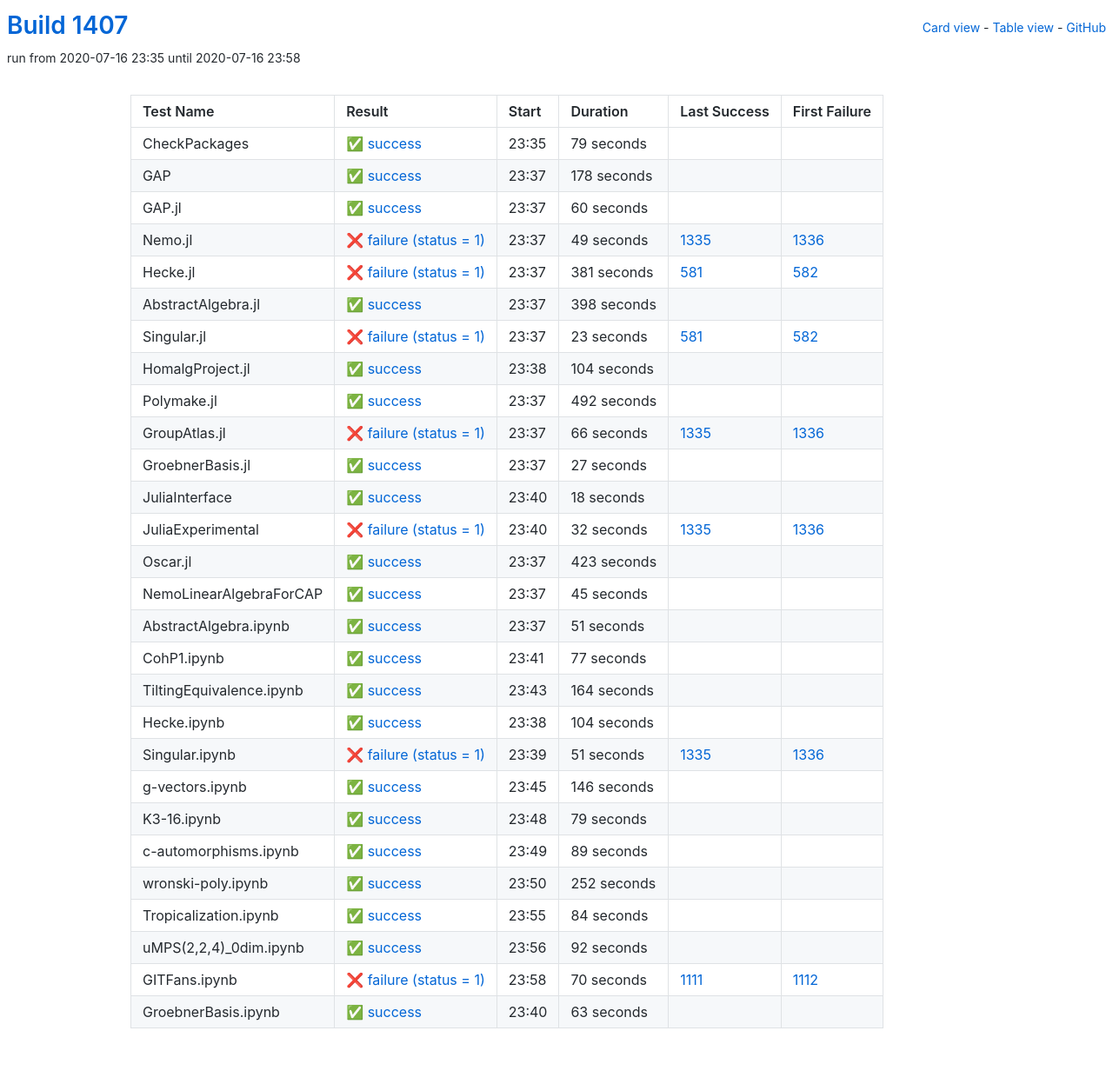
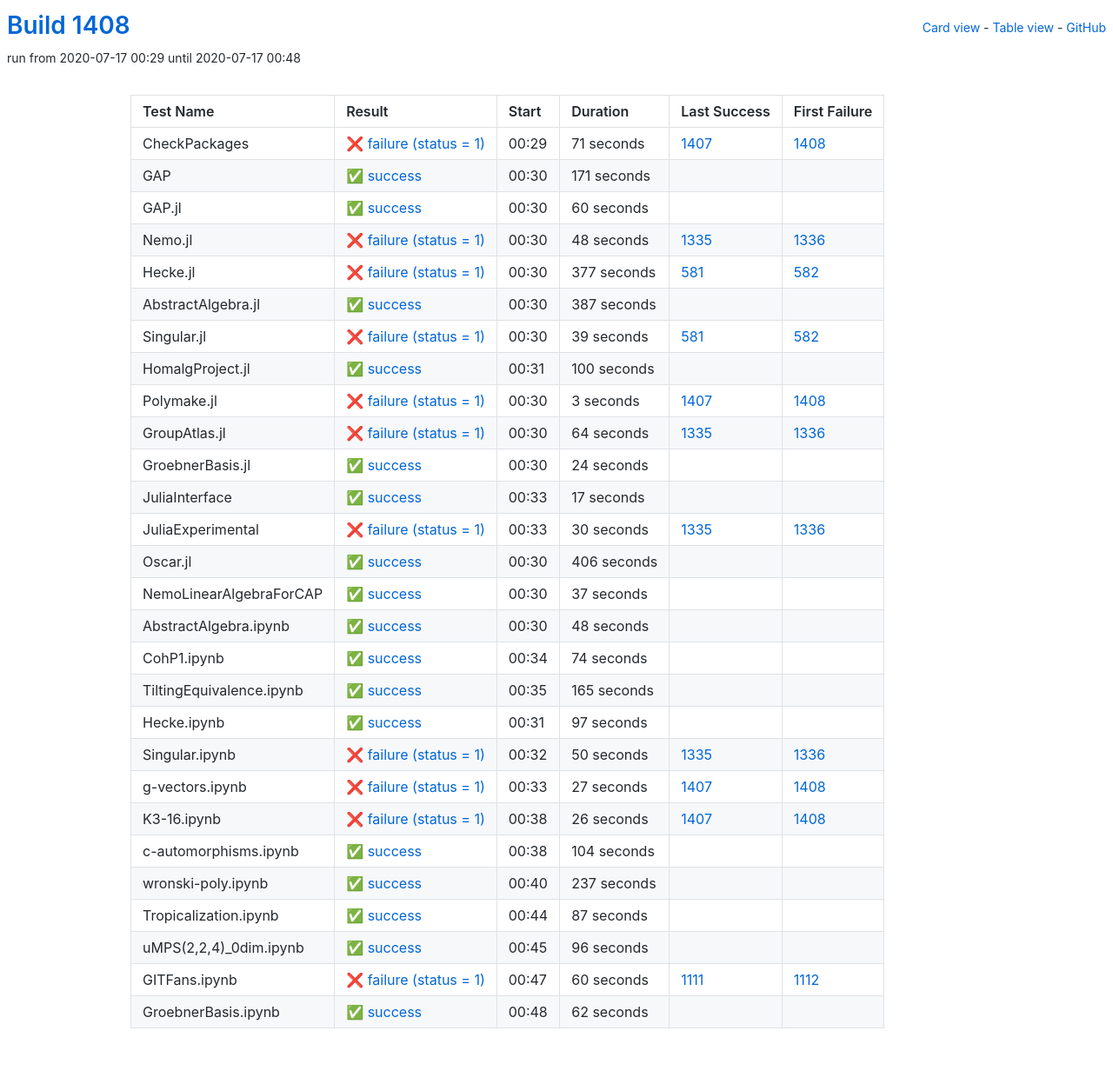
Before and after one commit to oscar-system/oscar-ci-status-1.4, a Jekyll site: the page built from table.html, in a window 1280 px wide. Shown: the whole page at 87% size. Built offline with Jekyll 4.4.1, drawn with Linux system fonts in a browser that asks for light colours.

Commit message:
Build #1408

```diff
--- a/_data/ci.yml
+++ b/_data/ci.yml
@@ -1,6 +1,6 @@
 ---
-build: 1407
-build_url: https://oscarci.mathematik.uni-kl.de/job/oscar-julia-1.4/1407/
+build: 1408
+build_url: https://oscarci.mathematik.uni-kl.de/job/oscar-julia-1.4/1408/
 job: oscar-julia-1.4
 organization: oscar-system
 repo: oscar-ci-status-1.4
@@ -8,32 +8,32 @@ repourl: https://github.com/oscar-system/oscar-ci-status-1.4
 tests:
 - name: CheckPackages
   id: checkpackages
-  log: https://oscarci.mathematik.uni-kl.de/job/oscar-julia-1.4/1407/artifact/logs/build-1407/CheckPackages.log
-  start: 2020-07-16 23:35
+  log: https://oscarci.mathematik.uni-kl.de/job/oscar-julia-1.4/1408/artifact/logs/build-1408/CheckPackages.log
+  start: 2020-07-17 00:29
+  success: false
+  exitcode: 1
+  status: failure
+  duration: 71
+  last_success: 1407
+  last_success_url: https://oscarci.mathematik.uni-kl.de/job/oscar-julia-1.4/1407/
+  first_failure: 1408
+  first_failure_url: https://oscarci.mathematik.uni-kl.de/job/oscar-julia-1.4/1408/
+- name: GAP
+  id: gap
+  log: https://oscarci.mathematik.uni-kl.de/job/oscar-julia-1.4/1408/artifact/logs/build-1408/GAP.log
+  start: 2020-07-17 00:30
   success: true
   exitcode: 0
   status: success
-  duration: 79
-  last_success: false
-  last_success_url:
-  first_failure: false
-  first_failure_url:
-- name: GAP
-  id: gap
-  log: https://oscarci.mathematik.uni-kl.de/job/oscar-julia-1.4/1407/artifact/logs/build-1407/GAP.log
-  start: 2020-07-16 23:37
-  success: true
-  exitcode: 0
-  status: success
-  duration: 178
+  duration: 171
   last_success: false
   last_success_url:
   first_failure: false
   first_failure_url:
 - name: GAP.jl
   id: gap-jl
-  log: https://oscarci.mathematik.uni-kl.de/job/oscar-julia-1.4/1407/artifact/logs/build-1407/GAP.jl.log
-  start: 2020-07-16 23:37
+  log: https://oscarci.mathematik.uni-kl.de/job/oscar-julia-1.4/1408/artifact/logs/build-1408/GAP.jl.log
+  start: 2020-07-17 00:30
   success: true
   exitcode: 0
   status: success
@@ -44,56 +44,236 @@ tests:
   first_failure_url:
 - name: Nemo.jl
   id: nemo-jl
-  log: https://oscarci.mathematik.uni-kl.de/job/oscar-julia-1.4/1407/artifact/logs/build-1407/Nemo.jl.log
-  start: 2020-07-16 23:37
+  log: https://oscarci.mathematik.uni-kl.de/job/oscar-julia-1.4/1408/artifact/logs/build-1408/Nemo.jl.log
+  start: 2020-07-17 00:30
   success: false
   exitcode: 1
   status: failure
-  duration: 49
+  duration: 48
   last_success: 1335
   last_success_url: https://oscarci.mathematik.uni-kl.de/job/oscar-julia-1.4/1335/
   first_failure: 1336
   first_failure_url: https://oscarci.mathematik.uni-kl.de/job/oscar-julia-1.4/1336/
 - name: Hecke.jl
   id: hecke-jl
-  log: https://oscarci.mathematik.uni-kl.de/job/oscar-julia-1.4/1407/artifact/logs/build-1407/Hecke.jl.log
-  start: 2020-07-16 23:37
+  log: https://oscarci.mathematik.uni-kl.de/job/oscar-julia-1.4/1408/artifact/logs/build-1408/Hecke.jl.log
+  start: 2020-07-17 00:30
   success: false
   exitcode: 1
   status: failure
-  duration: 381
+  duration: 377
   last_success: 581
   last_success_url: https://oscarci.mathematik.uni-kl.de/job/oscar-julia-1.4/581/
   first_failure: 582
   first_failure_url: https://oscarci.mathematik.uni-kl.de/job/oscar-julia-1.4/582/
 - name: AbstractAlgebra.jl
   id: abstractalgebra-jl
-  log: https://oscarci.mathematik.uni-kl.de/job/oscar-julia-1.4/1407/artifact/logs/build-1407/AbstractAlgebra.jl.log
-  start: 2020-07-16 23:37
+  log: https://oscarci.mathematik.uni-kl.de/job/oscar-julia-1.4/1408/artifact/logs/build-1408/AbstractAlgebra.jl.log
+  start: 2020-07-17 00:30
   success: true
   exitcode: 0
   status: success
-  duration: 398
+  duration: 387
   last_success: false
   last_success_url:
   first_failure: false
   first_failure_url:
 - name: Singular.jl
   id: singular-jl
-  log: https://oscarci.mathematik.uni-kl.de/job/oscar-julia-1.4/1407/artifact/logs/build-1407/Singular.jl.log
-  start: 2020-07-16 23:37
+  log: https://oscarci.mathematik.uni-kl.de/job/oscar-julia-1.4/1408/artifact/logs/build-1408/Singular.jl.log
+  start: 2020-07-17 00:30
   success: false
   exitcode: 1
   status: failure
-  duration: 23
+  duration: 39
   last_success: 581
   last_success_url: https://oscarci.mathematik.uni-kl.de/job/oscar-julia-1.4/581/
   first_failure: 582
   first_failure_url: https://oscarci.mathematik.uni-kl.de/job/oscar-julia-1.4/582/
 - name: HomalgProject.jl
   id: homalgproject-jl
-  log: https://oscarci.mathematik.uni-kl.de/job/oscar-julia-1.4/1407/artifact/logs/build-1407/HomalgProject.jl.log
-  start: 2020-07-16 23:38
+  log: https://oscarci.mathematik.uni-kl.de/job/oscar-julia-1.4/1408/artifact/logs/build-1408/HomalgProject.jl.log
+  start: 2020-07-17 00:31
+  success: true
+  exitcode: 0
+  status: success
+  duration: 100
+  last_success: false
+  last_success_url:
+  first_failure: false
+  first_failure_url:
+- name: Polymake.jl
+  id: polymake-jl
+  log: https://oscarci.mathematik.uni-kl.de/job/oscar-julia-1.4/1408/artifact/logs/build-1408/Polymake.jl.log
+  start: 2020-07-17 00:30
+  success: false
+  exitcode: 1
+  status: failure
+  duration: 3
+  last_success: 1407
+  last_success_url: https://oscarci.mathematik.uni-kl.de/job/oscar-julia-1.4/1407/
+  first_failure: 1408
+  first_failure_url: https://oscarci.mathematik.uni-kl.de/job/oscar-julia-1.4/1408/
+- name: GroupAtlas.jl
+  id: groupatlas-jl
+  log: https://oscarci.mathematik.uni-kl.de/job/oscar-julia-1.4/1408/artifact/logs/build-1408/GroupAtlas.jl.log
+  start: 2020-07-17 00:30
+  success: false
+  exitcode: 1
+  status: failure
+  duration: 64
+  last_success: 1335
+  last_success_url: https://oscarci.mathematik.uni-kl.de/job/oscar-julia-1.4/1335/
+  first_failure: 1336
+  first_failure_url: https://oscarci.mathematik.uni-kl.de/job/oscar-julia-1.4/1336/
+- name: GroebnerBasis.jl
+  id: groebnerbasis-jl
+  log: https://oscarci.mathematik.uni-kl.de/job/oscar-julia-1.4/1408/artifact/logs/build-1408/GroebnerBasis.jl.log
+  start: 2020-07-17 00:30
+  success: true
+  exitcode: 0
+  status: success
+  duration: 24
+  last_success: false
+  last_success_url:
+  first_failure: false
+  first_failure_url:
+- name: JuliaInterface
+  id: juliainterface
+  log: https://oscarci.mathematik.uni-kl.de/job/oscar-julia-1.4/1408/artifact/logs/build-1408/JuliaInterface.log
+  start: 2020-07-17 00:33
+  success: true
+  exitcode: 0
+  status: success
+  duration: 17
+  last_success: false
+  last_success_url:
+  first_failure: false
+  first_failure_url:
+- name: JuliaExperimental
+  id: juliaexperimental
+  log: https://oscarci.mathematik.uni-kl.de/job/oscar-julia-1.4/1408/artifact/logs/build-1408/JuliaExperimental.log
+  start: 2020-07-17 00:33
+  success: false
+  exitcode: 1
+  status: failure
+  duration: 30
+  last_success: 1335
+  last_success_url: https://oscarci.mathematik.uni-kl.de/job/oscar-julia-1.4/1335/
+  first_failure: 1336
+  first_failure_url: https://oscarci.mathematik.uni-kl.de/job/oscar-julia-1.4/1336/
+- name: Oscar.jl
+  id: oscar-jl
+  log: https://oscarci.mathematik.uni-kl.de/job/oscar-julia-1.4/1408/artifact/logs/build-1408/Oscar.jl.log
+  start: 2020-07-17 00:30
+  success: true
+  exitcode: 0
+  status: success
+  duration: 406
+  last_success: false
+  last_success_url:
+  first_failure: false
+  first_failure_url:
+- name: NemoLinearAlgebraForCAP
+  id: nemolinearalgebraforcap
+  log: https://oscarci.mathematik.uni-kl.de/job/oscar-julia-1.4/1408/artifact/logs/build-1408/NemoLinearAlgebraForCAP.log
+  start: 2020-07-17 00:30
+  success: true
+  exitcode: 0
+  status: success
+  duration: 37
+  last_success: false
+  last_success_url:
+  first_failure: false
+  first_failure_url:
+- name: AbstractAlgebra.ipynb
+  id: abstractalgebra-ipynb
+  log: https://oscarci.mathematik.uni-kl.de/job/oscar-julia-1.4/1408/artifact/logs/build-1408/AbstractAlgebra.ipynb.log
+  start: 2020-07-17 00:30
+  success: true
+  exitcode: 0
+  status: success
+  duration: 48
+  last_success: false
+  last_success_url:
+  first_failure: false
+  first_failure_url:
+- name: CohP1.ipynb
+  id: cohp1-ipynb
+  log: https://oscarci.mathematik.uni-kl.de/job/oscar-julia-1.4/1408/artifact/logs/build-1408/CohP1.ipynb.log
+  start: 2020-07-17 00:34
+  success: true
+  exitcode: 0
+  status: success
+  duration: 74
+  last_success: false
+  last_success_url:
+  first_failure: false
+  first_failure_url:
+- name: TiltingEquivalence.ipynb
+  id: tiltingequivalence-ipynb
+  log: https://oscarci.mathematik.uni-kl.de/job/oscar-julia-1.4/1408/artifact/logs/build-1408/TiltingEquivalence.ipynb.log
+  start: 2020-07-17 00:35
+  success: true
+  exitcode: 0
+  status: success
+  duration: 165
+  last_success: false
+  last_success_url:
+  first_failure: false
+  first_failure_url:
+- name: Hecke.ipynb
+  id: hecke-ipynb
+  log: https://oscarci.mathematik.uni-kl.de/job/oscar-julia-1.4/1408/artifact/logs/build-1408/Hecke.ipynb.log
+  start: 2020-07-17 00:31
+  success: true
+  exitcode: 0
+  status: success
+  duration: 97
+  last_success: false
+  last_success_url:
+  first_failure: false
+  first_failure_url:
+- name: Singular.ipynb
+  id: singular-ipynb
+  log: https://oscarci.mathematik.uni-kl.de/job/oscar-julia-1.4/1408/artifact/logs/build-1408/Singular.ipynb.log
+  start: 2020-07-17 00:32
+  success: false
+  exitcode: 1
+  status: failure
+  duration: 50
+  last_success: 1335
+  last_success_url: https://oscarci.mathematik.uni-kl.de/job/oscar-julia-1.4/1335/
+  first_failure: 1336
+  first_failure_url: https://oscarci.mathematik.uni-kl.de/job/oscar-julia-1.4/1336/
+- name: g-vectors.ipynb
+  id: g-vectors-ipynb
+  log: https://oscarci.mathematik.uni-kl.de/job/oscar-julia-1.4/1408/artifact/logs/build-1408/g-vectors.ipynb.log
+  start: 2020-07-17 00:33
+  success: false
+  exitcode: 1
+  status: failure
+  duration: 27
+  last_success: 1407
+  last_success_url: https://oscarci.mathematik.uni-kl.de/job/oscar-julia-1.4/1407/
+  first_failure: 1408
+  first_failure_url: https://oscarci.mathematik.uni-kl.de/job/oscar-julia-1.4/1408/
+- name: K3-16.ipynb
+  id: k3-16-ipynb
+  log: https://oscarci.mathematik.uni-kl.de/job/oscar-julia-1.4/1408/artifact/logs/build-1408/K3-16.ipynb.log
+  start: 2020-07-17 00:38
+  success: false
+  exitcode: 1
+  status: failure
+  duration: 26
+  last_success: 1407
+  last_success_url: https://oscarci.mathematik.uni-kl.de/job/oscar-julia-1.4/1407/
+  first_failure: 1408
+  first_failure_url: https://oscarci.mathematik.uni-kl.de/job/oscar-julia-1.4/1408/
+- name: c-automorphisms.ipynb
+  id: c-automorphisms-ipynb
+  log: https://oscarci.mathematik.uni-kl.de/job/oscar-julia-1.4/1408/artifact/logs/build-1408/c-automorphisms.ipynb.log
+  start: 2020-07-17 00:38
   success: true
   exitcode: 0
   status: success
@@ -102,242 +282,62 @@ tests:
   last_success_url:
   first_failure: false
   first_failure_url:
-- name: Polymake.jl
-  id: polymake-jl
-  log: https://oscarci.mathematik.uni-kl.de/job/oscar-julia-1.4/1407/artifact/logs/build-1407/Polymake.jl.log
-  start: 2020-07-16 23:37
+- name: wronski-poly.ipynb
+  id: wronski-poly-ipynb
+  log: https://oscarci.mathematik.uni-kl.de/job/oscar-julia-1.4/1408/artifact/logs/build-1408/wronski-poly.ipynb.log
+  start: 2020-07-17 00:40
   success: true
   exitcode: 0
   status: success
-  duration: 492
-  last_success: false
-  last_success_url:
-  first_failure: false
-  first_failure_url:
-- name: GroupAtlas.jl
-  id: groupatlas-jl
-  log: https://oscarci.mathematik.uni-kl.de/job/oscar-julia-1.4/1407/artifact/logs/build-1407/GroupAtlas.jl.log
-  start: 2020-07-16 23:37
-  success: false
-  exitcode: 1
-  status: failure
-  duration: 66
-  last_success: 1335
-  last_success_url: https://oscarci.mathematik.uni-kl.de/job/oscar-julia-1.4/1335/
-  first_failure: 1336
-  first_failure_url: https://oscarci.mathematik.uni-kl.de/job/oscar-julia-1.4/1336/
-- name: GroebnerBasis.jl
-  id: groebnerbasis-jl
-  log: https://oscarci.mathematik.uni-kl.de/job/oscar-julia-1.4/1407/artifact/logs/build-1407/GroebnerBasis.jl.log
-  start: 2020-07-16 23:37
-  success: true
-  exitcode: 0
-  status: success
-  duration: 27
-  last_success: false
-  last_success_url:
-  first_failure: false
-  first_failure_url:
-- name: JuliaInterface
-  id: juliainterface
-  log: https://oscarci.mathematik.uni-kl.de/job/oscar-julia-1.4/1407/artifact/logs/build-1407/JuliaInterface.log
-  start: 2020-07-16 23:40
-  success: true
-  exitcode: 0
-  status: success
-  duration: 18
-  last_success: false
-  last_success_url:
-  first_failure: false
-  first_failure_url:
-- name: JuliaExperimental
-  id: juliaexperimental
-  log: https://oscarci.mathematik.uni-kl.de/job/oscar-julia-1.4/1407/artifact/logs/build-1407/JuliaExperimental.log
-  start: 2020-07-16 23:40
-  success: false
-  exitcode: 1
-  status: failure
-  duration: 32
-  last_success: 1335
-  last_success_url: https://oscarci.mathematik.uni-kl.de/job/oscar-julia-1.4/1335/
-  first_failure: 1336
-  first_failure_url: https://oscarci.mathematik.uni-kl.de/job/oscar-julia-1.4/1336/
-- name: Oscar.jl
-  id: oscar-jl
-  log: https://oscarci.mathematik.uni-kl.de/job/oscar-julia-1.4/1407/artifact/logs/build-1407/Oscar.jl.log
-  start: 2020-07-16 23:37
-  success: true
-  exitcode: 0
-  status: success
-  duration: 423
-  last_success: false
-  last_success_url:
-  first_failure: false
-  first_failure_url:
-- name: NemoLinearAlgebraForCAP
-  id: nemolinearalgebraforcap
-  log: https://oscarci.mathematik.uni-kl.de/job/oscar-julia-1.4/1407/artifact/logs/build-1407/NemoLinearAlgebraForCAP.log
-  start: 2020-07-16 23:37
-  success: true
-  exitcode: 0
-  status: success
-  duration: 45
-  last_success: false
-  last_success_url:
-  first_failure: false
-  first_failure_url:
-- name: AbstractAlgebra.ipynb
-  id: abstractalgebra-ipynb
-  log: https://oscarci.mathematik.uni-kl.de/job/oscar-julia-1.4/1407/artifact/logs/build-1407/AbstractAlgebra.ipynb.log
-  start: 2020-07-16 23:37
-  success: true
-  exitcode: 0
-  status: success
-  duration: 51
-  last_success: false
-  last_success_url:
-  first_failure: false
-  first_failure_url:
-- name: CohP1.ipynb
-  id: cohp1-ipynb
-  log: https://oscarci.mathematik.uni-kl.de/job/oscar-julia-1.4/1407/artifact/logs/build-1407/CohP1.ipynb.log
-  start: 2020-07-16 23:41
-  success: true
-  exitcode: 0
-  status: success
-  duration: 77
-  last_success: false
-  last_success_url:
-  first_failure: false
-  first_failure_url:
-- name: TiltingEquivalence.ipynb
-  id: tiltingequivalence-ipynb
-  log: https://oscarci.mathematik.uni-kl.de/job/oscar-julia-1.4/1407/artifact/logs/build-1407/TiltingEquivalence.ipynb.log
-  start: 2020-07-16 23:43
-  success: true
-  exitcode: 0
-  status: success
-  duration: 164
-  last_success: false
-  last_success_url:
-  first_failure: false
-  first_failure_url:
-- name: Hecke.ipynb
-  id: hecke-ipynb
-  log: https://oscarci.mathematik.uni-kl.de/job/oscar-julia-1.4/1407/artifact/logs/build-1407/Hecke.ipynb.log
-  start: 2020-07-16 23:38
-  success: true
-  exitcode: 0
-  status: success
-  duration: 104
-  last_success: false
-  last_success_url:
-  first_failure: false
-  first_failure_url:
-- name: Singular.ipynb
-  id: singular-ipynb
-  log: https://oscarci.mathematik.uni-kl.de/job/oscar-julia-1.4/1407/artifact/logs/build-1407/Singular.ipynb.log
-  start: 2020-07-16 23:39
-  success: false
-  exitcode: 1
-  status: failure
-  duration: 51
-  last_success: 1335
-  last_success_url: https://oscarci.mathematik.uni-kl.de/job/oscar-julia-1.4/1335/
-  first_failure: 1336
-  first_failure_url: https://oscarci.mathematik.uni-kl.de/job/oscar-julia-1.4/1336/
-- name: g-vectors.ipynb
-  id: g-vectors-ipynb
-  log: https://oscarci.mathematik.uni-kl.de/job/oscar-julia-1.4/1407/artifact/logs/build-1407/g-vectors.ipynb.log
-  start: 2020-07-16 23:45
-  success: true
-  exitcode: 0
-  status: success
-  duration: 146
-  last_success: false
-  last_success_url:
-  first_failure: false
-  first_failure_url:
-- name: K3-16.ipynb
-  id: k3-16-ipynb
-  log: https://oscarci.mathematik.uni-kl.de/job/oscar-julia-1.4/1407/artifact/logs/build-1407/K3-16.ipynb.log
-  start: 2020-07-16 23:48
-  success: true
-  exitcode: 0
-  status: success
-  duration: 79
-  last_success: false
-  last_success_url:
-  first_failure: false
-  first_failure_url:
-- name: c-automorphisms.ipynb
-  id: c-automorphisms-ipynb
-  log: https://oscarci.mathematik.uni-kl.de/job/oscar-julia-1.4/1407/artifact/logs/build-1407/c-automorphisms.ipynb.log
-  start: 2020-07-16 23:49
-  success: true
-  exitcode: 0
-  status: success
-  duration: 89
-  last_success: false
-  last_success_url:
-  first_failure: false
-  first_failure_url:
-- name: wronski-poly.ipynb
-  id: wronski-poly-ipynb
-  log: https://oscarci.mathematik.uni-kl.de/job/oscar-julia-1.4/1407/artifact/logs/build-1407/wronski-poly.ipynb.log
-  start: 2020-07-16 23:50
-  success: true
-  exitcode: 0
-  status: success
-  duration: 252
+  duration: 237
   last_success: false
   last_success_url:
   first_failure: false
   first_failure_url:
 - name: Tropicalization.ipynb
   id: tropicalization-ipynb
-  log: https://oscarci.mathematik.uni-kl.de/job/oscar-julia-1.4/1407/artifact/logs/build-1407/Tropicalization.ipynb.log
-  start: 2020-07-16 23:55
+  log: https://oscarci.mathematik.uni-kl.de/job/oscar-julia-1.4/1408/artifact/logs/build-1408/Tropicalization.ipynb.log
+  start: 2020-07-17 00:44
   success: true
   exitcode: 0
   status: success
-  duration: 84
+  duration: 87
   last_success: false
   last_success_url:
   first_failure: false
   first_failure_url:
 - name: uMPS(2,2,4)_0dim.ipynb
   id: umps-2-2-4-0dim-ipynb
-  log: https://oscarci.mathematik.uni-kl.de/job/oscar-julia-1.4/1407/artifact/logs/build-1407/uMPS-2-2-4-_0dim.ipynb.log
-  start: 2020-07-16 23:56
+  log: https://oscarci.mathematik.uni-kl.de/job/oscar-julia-1.4/1408/artifact/logs/build-1408/uMPS-2-2-4-_0dim.ipynb.log
+  start: 2020-07-17 00:45
   success: true
   exitcode: 0
   status: success
-  duration: 92
+  duration: 96
   last_success: false
   last_success_url:
   first_failure: false
   first_failure_url:
 - name: GITFans.ipynb
   id: gitfans-ipynb
-  log: https://oscarci.mathematik.uni-kl.de/job/oscar-julia-1.4/1407/artifact/logs/build-1407/GITFans.ipynb.log
-  start: 2020-07-16 23:58
+  log: https://oscarci.mathematik.uni-kl.de/job/oscar-julia-1.4/1408/artifact/logs/build-1408/GITFans.ipynb.log
+  start: 2020-07-17 00:47
   success: false
   exitcode: 1
   status: failure
-  duration: 70
+  duration: 60
   last_success: 1111
   last_success_url: https://oscarci.mathematik.uni-kl.de/job/oscar-julia-1.4/1111/
   first_failure: 1112
   first_failure_url: https://oscarci.mathematik.uni-kl.de/job/oscar-julia-1.4/1112/
 - name: GroebnerBasis.ipynb
   id: groebnerbasis-ipynb
-  log: https://oscarci.mathematik.uni-kl.de/job/oscar-julia-1.4/1407/artifact/logs/build-1407/GroebnerBasis.ipynb.log
-  start: 2020-07-16 23:40
+  log: https://oscarci.mathematik.uni-kl.de/job/oscar-julia-1.4/1408/artifact/logs/build-1408/GroebnerBasis.ipynb.log
+  start: 2020-07-17 00:48
   success: true
   exitcode: 0
   status: success
-  duration: 63
+  duration: 62
   last_success: false
   last_success_url:
   first_failure: false
```
Also changed, not shown: README.md.
